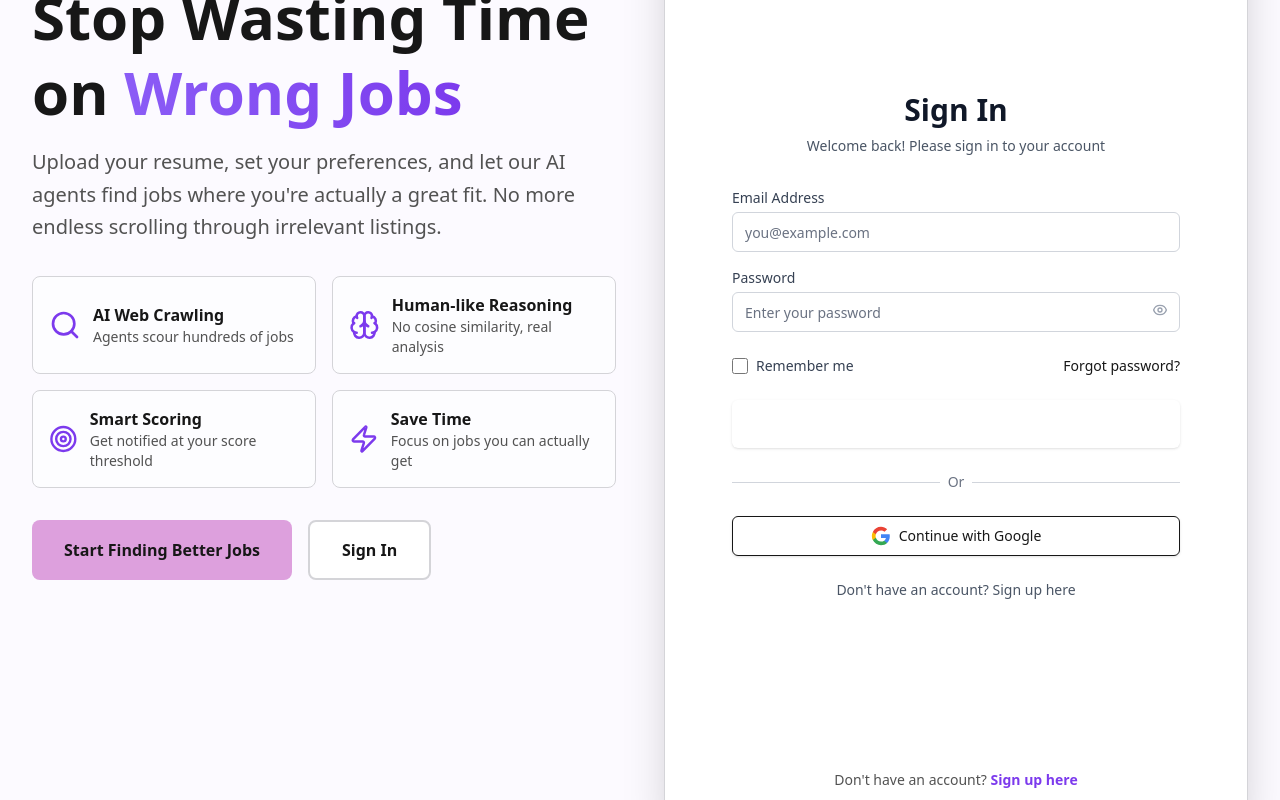
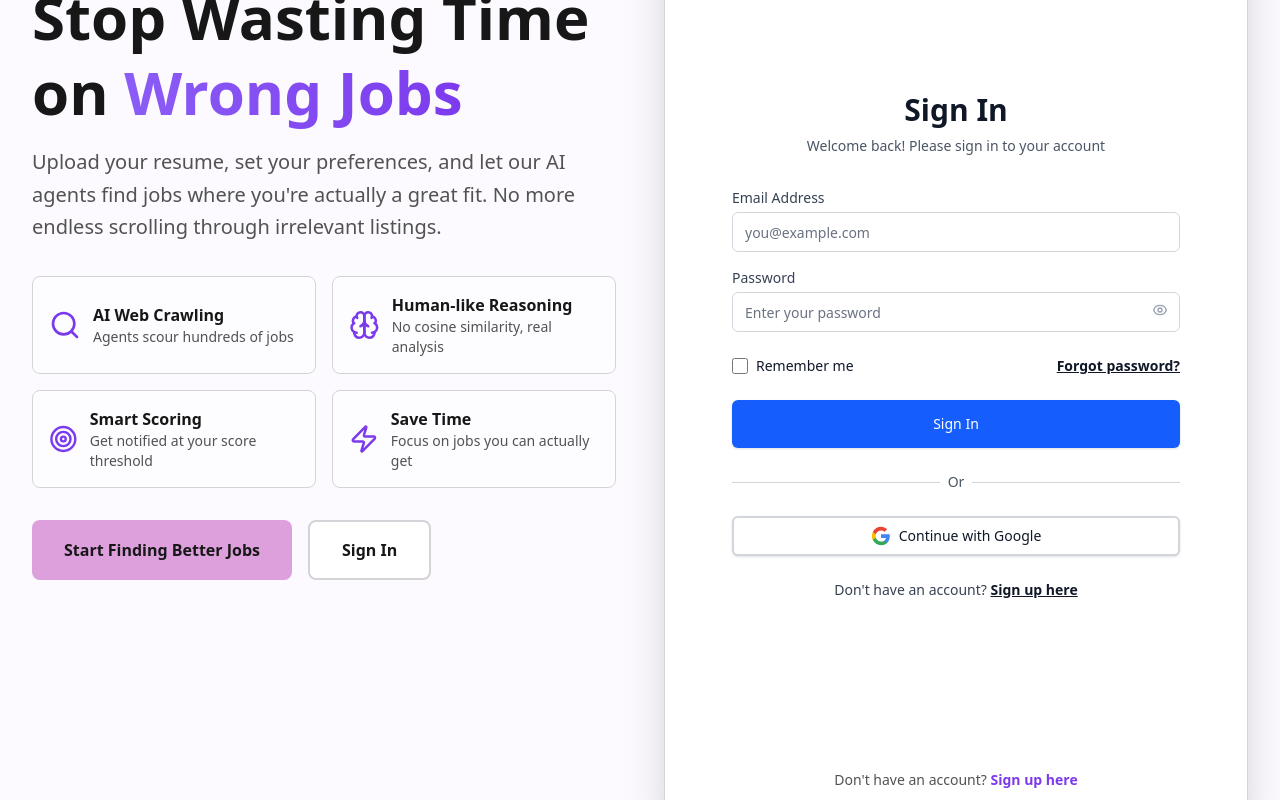
Before and after one commit to RichardKaranuMbuti/resmacha_web_ui, a Next.js app: page / in a window 1280 px wide. Shown: the part 408-1208 px from the top of the page. Built offline with nearby package versions, Linux system fonts and the light colour scheme; no server answers.

Commit message:
fix login form visibility issues

```diff
--- a/src/app/home/apply/page.tsx
+++ b/src/app/home/apply/page.tsx
@@ -160,7 +160,7 @@ export default function ApplyPage() {
                     value={jobTitle}
                     onChange={(e) => setJobTitle(e.target.value)}
                     placeholder="e.g., Software Developer, Product Manager, Data Scientist"
-                    className="w-full pl-12 pr-4 py-4 text-lg border-2 border-gray-200 rounded-2xl focus:border-blue-500 focus:outline-none transition-colors"
+                    className="w-full pl-12 pr-4 py-4 text-lg text-gray-900 placeholder-gray-500 bg-white border-2 border-gray-200 rounded-2xl focus:border-blue-500 focus:outline-none transition-colors"
                     disabled={isLoading}
                   />
                 </div>
@@ -179,7 +179,7 @@ export default function ApplyPage() {
                     value={location}
                     onChange={(e) => setLocation(e.target.value)}
                     placeholder="e.g., San Francisco, Remote, New York"
-                    className="w-full pl-12 pr-4 py-4 text-lg border-2 border-gray-200 rounded-2xl focus:border-blue-500 focus:outline-none transition-colors"
+                    className="w-full pl-12 pr-4 py-4 text-lg text-gray-900 placeholder-gray-500 bg-white border-2 border-gray-200 rounded-2xl focus:border-blue-500 focus:outline-none transition-colors"
                     disabled={isLoading}
                   />
                 </div>
--- a/src/components/forms/LoginForm.tsx
+++ b/src/components/forms/LoginForm.tsx
@@ -229,6 +229,7 @@ export const LoginForm: React.FC = () => {
             </div>
 
             {/* Remember Me & Forgot Password */}
+            {/* Remember Me & Forgot Password */}
             <div className="flex items-center justify-between">
               <div className="flex items-center">
                 <input
@@ -238,9 +239,9 @@ export const LoginForm: React.FC = () => {
                   checked={rememberMe}
                   onChange={handleRememberMeChange}
                   disabled={isFormDisabled}
-                  className="h-4 w-4 text-plum focus:ring-plum border-gray-300 rounded disabled:opacity-50"
+                  className="h-4 w-4 text-blue-600 focus:ring-blue-500 border-gray-300 rounded disabled:opacity-50"
                 />
-                <label htmlFor="remember-me" className="ml-2 block text-sm text-gray-700">
+                <label htmlFor="remember-me" className="ml-2 block text-sm text-gray-900 font-medium">
                   Remember me
                 </label>
               </div>
@@ -249,7 +250,7 @@ export const LoginForm: React.FC = () => {
                 type="button"
                 onClick={handleForgotPassword}
                 disabled={isFormDisabled}
-                className="text-sm font-medium text-plum hover:text-plum-dark transition-colors duration-200 disabled:opacity-50 disabled:cursor-not-allowed"
+                className="text-sm font-bold text-gray-900 hover:text-blue-600 transition-colors duration-200 disabled:opacity-50 disabled:cursor-not-allowed underline"
               >
                 Forgot password?
               </button>
@@ -263,6 +264,7 @@ export const LoginForm: React.FC = () => {
               loadingText="Signing In..."
               disabled={isFormDisabled}
               size="lg"
+              className="bg-blue-600 hover:bg-blue-700 text-white font-bold py-3 px-4 rounded-lg border-none focus:ring-2 focus:ring-blue-500 focus:ring-offset-2 disabled:opacity-50 disabled:cursor-not-allowed"
             >
               Sign In
             </Button>
@@ -273,7 +275,7 @@ export const LoginForm: React.FC = () => {
                 <div className="w-full border-t border-gray-300" />
               </div>
               <div className="relative flex justify-center text-sm">
-                <span className="px-2 bg-white text-gray-500">Or</span>
+                <span className="px-2 bg-white text-gray-600 font-medium">Or</span>
               </div>
             </div>
 
@@ -285,6 +287,7 @@ export const LoginForm: React.FC = () => {
                 variant="outline"
                 fullWidth
                 disabled={isFormDisabled}
+                className="border-2 border-gray-300 bg-white hover:bg-gray-50 text-gray-900 font-bold py-3 px-4 rounded-lg focus:ring-2 focus:ring-blue-500 focus:ring-offset-2 disabled:opacity-50 disabled:cursor-not-allowed"
                 leftIcon={
                   <svg className="w-5 h-5" viewBox="0 0 24 24">
                     <path fill="#4285F4" d="M22.56 12.25c0-.78-.07-1.53-.2-2.25H12v4.26h5.92c-.26 1.37-1.04 2.53-2.21 3.31v2.77h3.57c2.08-1.92 3.28-4.74 3.28-8.09z"/>
@@ -300,11 +303,11 @@ export const LoginForm: React.FC = () => {
 
             {/* Signup Link */}
             <div className="text-center">
-              <p className="text-sm text-gray-600">
+              <p className="text-sm text-gray-700">
                 Don&apos;t have an account?{' '}
                 <a
                   href="/signup"
-                  className="font-medium text-plum hover:text-plum-dark transition-colors duration-200"
+                  className="font-bold text-gray-900 hover:text-blue-600 transition-colors duration-200 underline"
                 >
                   Sign up here
                 </a>
```
